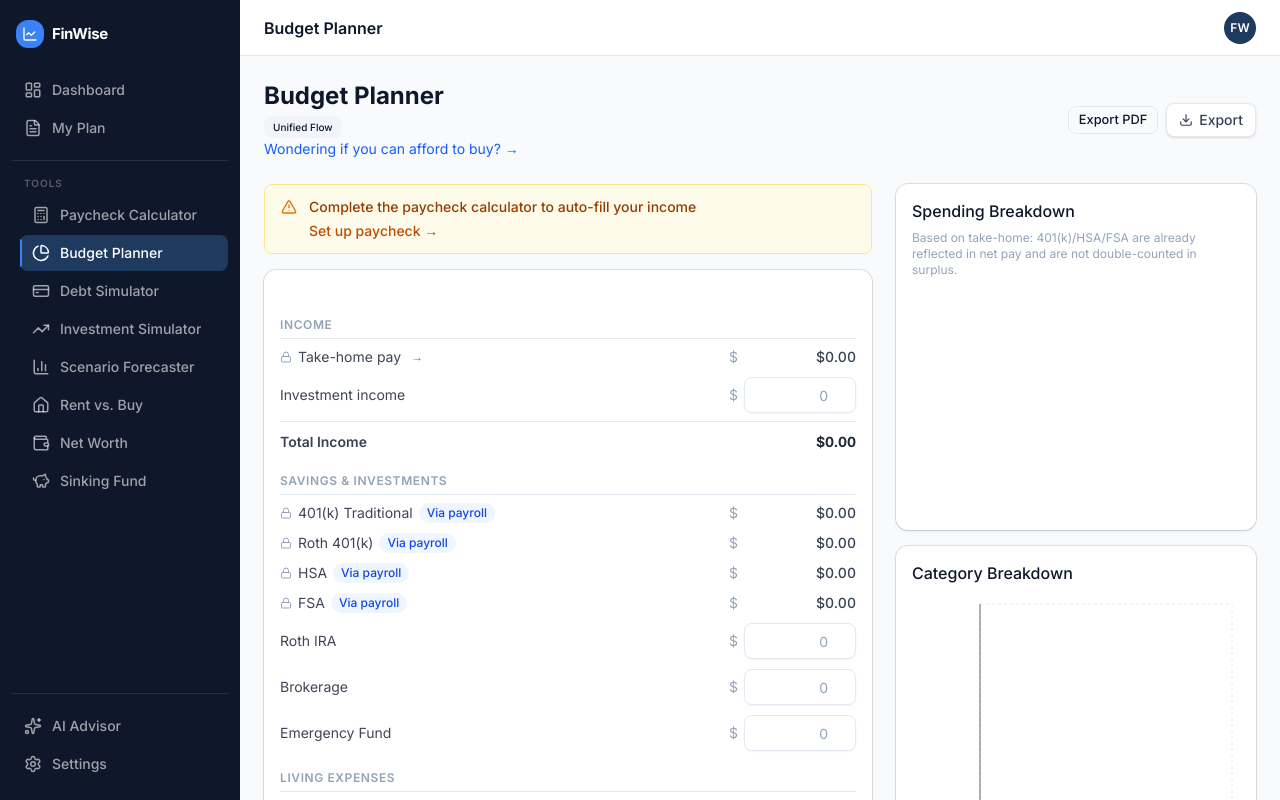
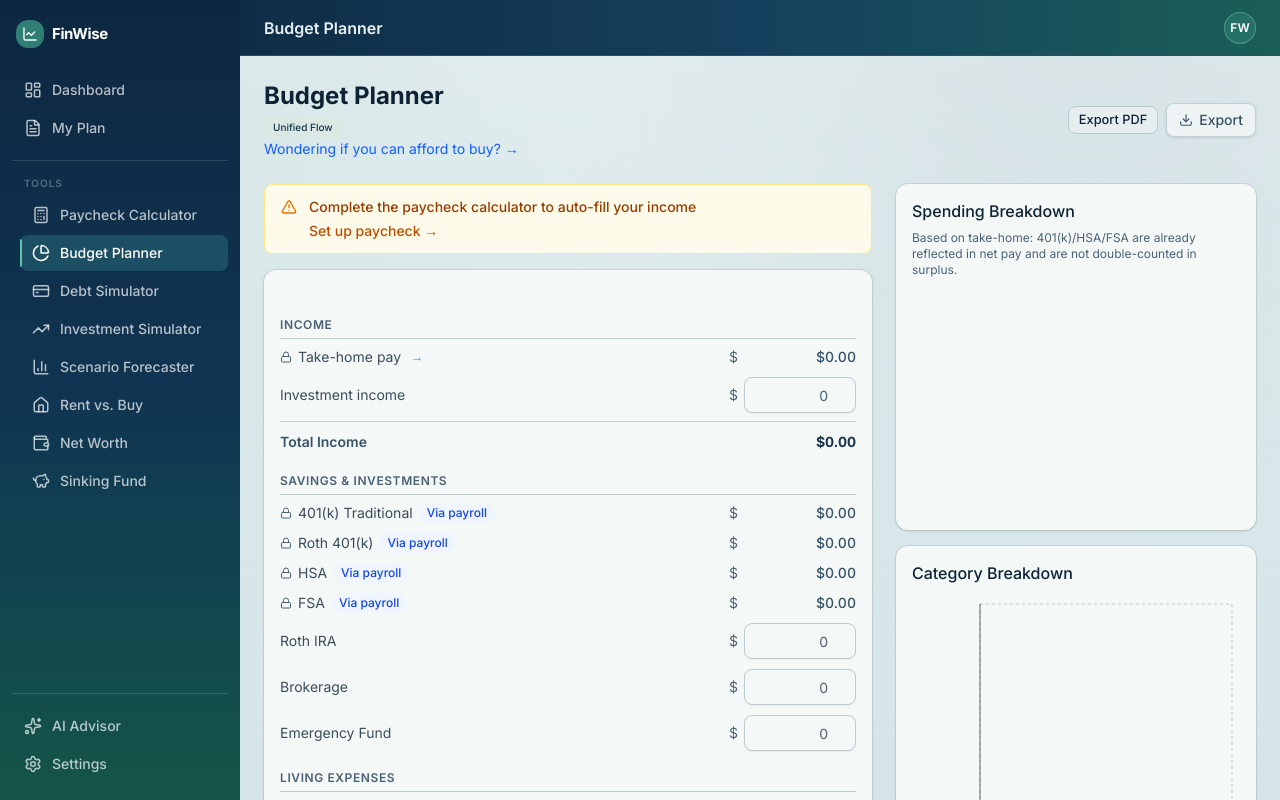
Before and after one commit to zzoar15-blip/finwise, a Next.js app: page /budget in a window 1280 px wide. Built offline with nearby package versions, Linux system fonts and the light colour scheme.

Commit message:
Apply a Pacific Northwest visual theme across app chrome.
This replaces white-heavy surfaces with a cohesive navy, forest, and coastal palette across global tokens, layout backgrounds, navigation, and cards for a more immersive and polished UI.

Co-authored-by: Cursor <cursoragent@cursor.com>

```diff
--- a/app/globals.css
+++ b/app/globals.css
@@ -48,41 +48,41 @@
 
 :root {
   /* FinWise Design System */
-  --background: #f8fafc;
-  --foreground: #0f172a;
-  --card: #ffffff;
-  --card-foreground: #0f172a;
-  --popover: #ffffff;
-  --popover-foreground: #0f172a;
-  --primary: #3b82f6;
+  --background: #e7eef0;
+  --foreground: #0d2233;
+  --card: #f4f8f7;
+  --card-foreground: #0d2233;
+  --popover: #f4f8f7;
+  --popover-foreground: #0d2233;
+  --primary: #2f7f74;
   --primary-foreground: #ffffff;
-  --secondary: #f1f5f9;
-  --secondary-foreground: #0f172a;
-  --muted: #f1f5f9;
-  --muted-foreground: #94a3b8;
-  --accent: #eff6ff;
-  --accent-foreground: #1e40af;
+  --secondary: #dbe8e4;
+  --secondary-foreground: #11354d;
+  --muted: #deeaeb;
+  --muted-foreground: #4b6274;
+  --accent: #d2e5de;
+  --accent-foreground: #13453e;
   --destructive: #dc2626;
   --destructive-foreground: #ffffff;
-  --border: #e2e8f0;
-  --input: #e2e8f0;
-  --ring: #3b82f6;
+  --border: #b8cbd0;
+  --input: #b8cbd0;
+  --ring: #2f7f74;
   --radius: 0.75rem;
   /* Charts */
-  --chart-1: #3b82f6;
-  --chart-2: #0f172a;
-  --chart-3: #60a5fa;
-  --chart-4: #1e3a5f;
-  --chart-5: #93c5fd;
+  --chart-1: #2f7f74;
+  --chart-2: #123955;
+  --chart-3: #3f6d96;
+  --chart-4: #2b5b51;
+  --chart-5: #6ca7a0;
   /* Sidebar */
-  --sidebar: #0f172a;
+  --sidebar: #0f2d46;
   --sidebar-foreground: rgba(255, 255, 255, 0.85);
-  --sidebar-primary: #3b82f6;
+  --sidebar-primary: #2f7f74;
   --sidebar-primary-foreground: #ffffff;
-  --sidebar-accent: #1e3a5f;
+  --sidebar-accent: #1a4b63;
   --sidebar-accent-foreground: #ffffff;
   --sidebar-border: rgba(255, 255, 255, 0.08);
-  --sidebar-ring: #3b82f6;
+  --sidebar-ring: #2f7f74;
 }
 
 @layer base {
@@ -94,15 +94,20 @@
     font-family: var(--font-inter), ui-sans-serif, system-ui, sans-serif;
     font-size: 14px;
     line-height: 1.6;
+    background-image:
+      radial-gradient(circle at 15% 10%, rgba(47, 127, 116, 0.18), transparent 36%),
+      radial-gradient(circle at 85% 0%, rgba(18, 57, 85, 0.2), transparent 42%),
+      linear-gradient(180deg, #e2ecee 0%, #d8e7e8 45%, #d0e2e7 100%);
+    background-attachment: fixed;
   }
 }
 
 /* Utility classes for FinWise design tokens */
 .fw-card {
-  background: #ffffff;
-  border: 1px solid #e2e8f0;
+  background: #f4f8f7;
+  border: 1px solid #b8cbd0;
   border-radius: 12px;
-  box-shadow: 0 1px 2px rgba(0, 0, 0, 0.04);
+  box-shadow: 0 8px 24px rgba(13, 34, 51, 0.06);
 }
 
 .fw-label {
@@ -110,21 +115,21 @@
   font-weight: 600;
   letter-spacing: 0.05em;
   text-transform: uppercase;
-  color: #94a3b8;
+  color: #5f7383;
 }
 
 .fw-metric-card {
-  background: #ffffff;
-  border: 1px solid #e2e8f0;
+  background: #f4f8f7;
+  border: 1px solid #b8cbd0;
   border-radius: 12px;
   padding: 20px 20px 20px 22px;
   border-left-width: 3px;
-  box-shadow: 0 1px 2px rgba(0, 0, 0, 0.04);
+  box-shadow: 0 8px 24px rgba(13, 34, 51, 0.06);
 }
 
 .fw-metric-card.positive { border-left-color: #16a34a; }
 .fw-metric-card.negative { border-left-color: #dc2626; }
-.fw-metric-card.neutral  { border-left-color: #3b82f6; }
+.fw-metric-card.neutral  { border-left-color: #2f7f74; }
 .fw-metric-card.warning  { border-left-color: #d97706; }
 
 /* Scrollbar */
@@ -164,3 +169,14 @@
 .pdf-export-mode .pdf-export-target [style*="box-shadow"] {
   box-shadow: none !important;
 }
+
+/* Theme bridge for existing utility-heavy pages */
+@layer utilities {
+  .bg-white { background-color: #eef4f3; }
+  .text-gray-900 { color: #0d2233; }
+  .text-gray-800 { color: #17344a; }
+  .text-gray-700 { color: #355267; }
+  .text-gray-600 { color: #496378; }
+  .border-gray-200 { border-color: #c0d2d5; }
+  .border-gray-100 { border-color: #d1dee0; }
+}
--- a/app/layout.tsx
+++ b/app/layout.tsx
@@ -20,13 +20,13 @@ export const metadata: Metadata = {
 export default function RootLayout({ children }: { children: React.ReactNode }) {
   return (
     <html lang="en" className={`${inter.variable} h-full antialiased`}>
-      <body className="h-full bg-[#f8fafc] text-[#0f172a]">
+      <body className="h-full bg-background text-foreground">
         <Providers>
           <div className="flex h-full">
             <Sidebar />
             <div className="flex flex-1 flex-col overflow-hidden">
               <Topbar />
-              <main className="flex-1 overflow-y-auto p-6 pb-24 md:pb-6">
+              <main className="flex-1 overflow-y-auto bg-gradient-to-b from-[#e4eeef]/70 via-[#dce9eb]/70 to-[#d5e5e9]/80 p-6 pb-24 md:pb-6">
                 {children}
               </main>
             </div>
--- a/components/layout/MobileNav.tsx
+++ b/components/layout/MobileNav.tsx
@@ -22,7 +22,7 @@ const MOBILE_NAV = [
 export function MobileNav() {
   const pathname = usePathname();
   return (
-    <nav className="md:hidden fixed bottom-0 left-0 right-0 bg-[#0f172a] z-50">
+    <nav className="md:hidden fixed bottom-0 left-0 right-0 z-50 border-t border-[#2a5b6a] bg-gradient-to-r from-[#0e2a43] via-[#12435e] to-[#1a5f56]">
       <div className="flex overflow-x-auto no-scrollbar">
         {MOBILE_NAV.map(({ href, label, icon: Icon }) => {
           const active = href === '/' ? pathname === '/' : pathname.startsWith(href);
@@ -32,7 +32,7 @@ export function MobileNav() {
               href={href}
               className={cn(
                 'flex flex-1 min-w-0 flex-col items-center gap-0.5 py-2 px-1 text-[10px] font-medium transition-colors shrink-0',
-                active ? 'text-white' : 'text-white/50'
+                active ? 'text-white' : 'text-white/65'
               )}
             >
               <Icon className="h-5 w-5" />
--- a/components/layout/Sidebar.tsx
+++ b/components/layout/Sidebar.tsx
@@ -46,8 +46,8 @@ function NavItem({
         'group flex items-center gap-2.5 rounded-md px-3 py-2 text-sm font-medium transition-colors relative',
         indent ? 'ml-2' : '',
         active
-          ? 'bg-[#1e3a5f] text-white before:absolute before:left-0 before:top-1 before:bottom-1 before:w-0.5 before:rounded-r before:bg-[#3b82f6]'
-          : 'text-white/60 hover:bg-[#1e3a5f]/60 hover:text-white'
+          ? 'bg-[#1c4f63] text-white before:absolute before:left-0 before:top-1 before:bottom-1 before:w-0.5 before:rounded-r before:bg-[#5ec2ad]'
+          : 'text-white/70 hover:bg-[#1a4358]/70 hover:text-white'
       )}
     >
       <Icon className="h-[18px] w-[18px] shrink-0" />
@@ -58,10 +58,10 @@ function NavItem({
 
 export function Sidebar() {
   return (
-    <aside className="hidden md:flex flex-col w-60 min-h-screen bg-[#0f172a] shrink-0">
+    <aside className="hidden md:flex flex-col w-60 min-h-screen bg-gradient-to-b from-[#0d2740] via-[#103552] to-[#155548] shrink-0">
       {/* Logo */}
       <div className="flex items-center gap-2 px-4 py-5 mb-1">
-        <div className="flex h-7 w-7 items-center justify-center rounded-lg bg-[#3b82f6]">
+        <div className="flex h-7 w-7 items-center justify-center rounded-lg bg-[#2f7f74]">
           <LineChart className="h-4 w-4 text-white" />
         </div>
         <span className="text-[15px] font-bold tracking-tight text-white">FinWise</span>
@@ -74,7 +74,7 @@ export function Sidebar() {
         ))}
 
         {/* Divider */}
-        <div className="my-3 border-t border-white/10" />
+        <div className="my-3 border-t border-white/15" />
 
         {/* Tools section */}
         <p className="px-3 mb-1 text-[10px] font-semibold uppercase tracking-widest text-white/30">
@@ -87,7 +87,7 @@ export function Sidebar() {
         <div className="flex-1" />
 
         {/* Divider */}
-        <div className="my-3 border-t border-white/10" />
+        <div className="my-3 border-t border-white/15" />
 
         {/* Bottom */}
         <NavItem href="/advisor" label="AI Advisor" icon={Sparkles} />
--- a/components/layout/Topbar.tsx
+++ b/components/layout/Topbar.tsx
@@ -37,10 +37,10 @@ export function Topbar() {
   const initials = getInitials(settings.displayName);
 
   return (
-    <header className="flex h-14 shrink-0 items-center justify-between border-b border-[#e2e8f0] bg-white px-6">
-      <h1 className="text-base font-semibold text-[#0f172a]">{title}</h1>
+    <header className="flex h-14 shrink-0 items-center justify-between border-b border-[#25506a] bg-gradient-to-r from-[#0f2d46] via-[#15405d] to-[#1b5f56] px-6">
+      <h1 className="text-base font-semibold text-[#e7f1f4]">{title}</h1>
       <div className="flex items-center gap-3">
-        <div className="flex h-8 w-8 items-center justify-center rounded-full bg-[#1e3a5f] text-xs font-semibold text-white select-none">
+        <div className="flex h-8 w-8 items-center justify-center rounded-full border border-[#7fc1b8]/50 bg-[#246f66] text-xs font-semibold text-white select-none">
           {initials}
         </div>
       </div>
--- a/components/ui/card.tsx
+++ b/components/ui/card.tsx
@@ -12,7 +12,7 @@ function Card({
       data-slot="card"
       data-size={size}
       className={cn(
-        "group/card flex flex-col gap-4 overflow-hidden rounded-xl bg-card py-4 text-sm text-card-foreground ring-1 ring-foreground/10 has-data-[slot=card-footer]:pb-0 has-[>img:first-child]:pt-0 data-[size=sm]:gap-3 data-[size=sm]:py-3 data-[size=sm]:has-data-[slot=card-footer]:pb-0 *:[img:first-child]:rounded-t-xl *:[img:last-child]:rounded-b-xl",
+        "group/card flex flex-col gap-4 overflow-hidden rounded-xl bg-card py-4 text-sm text-card-foreground ring-1 ring-[#1f3f55]/10 shadow-[0_8px_24px_rgba(13,34,51,0.06)] has-data-[slot=card-footer]:pb-0 has-[>img:first-child]:pt-0 data-[size=sm]:gap-3 data-[size=sm]:py-3 data-[size=sm]:has-data-[slot=card-footer]:pb-0 *:[img:first-child]:rounded-t-xl *:[img:last-child]:rounded-b-xl",
         className
       )}
       {...props}
```
